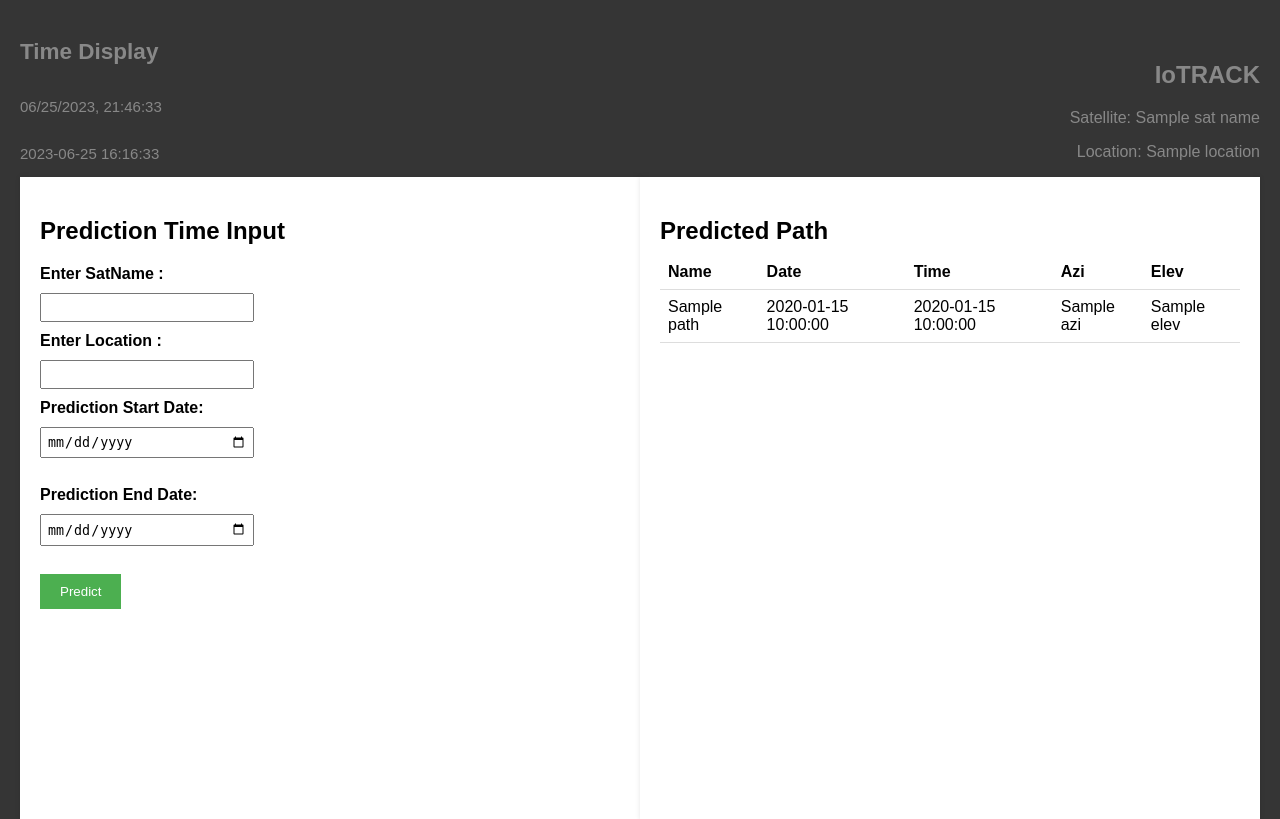
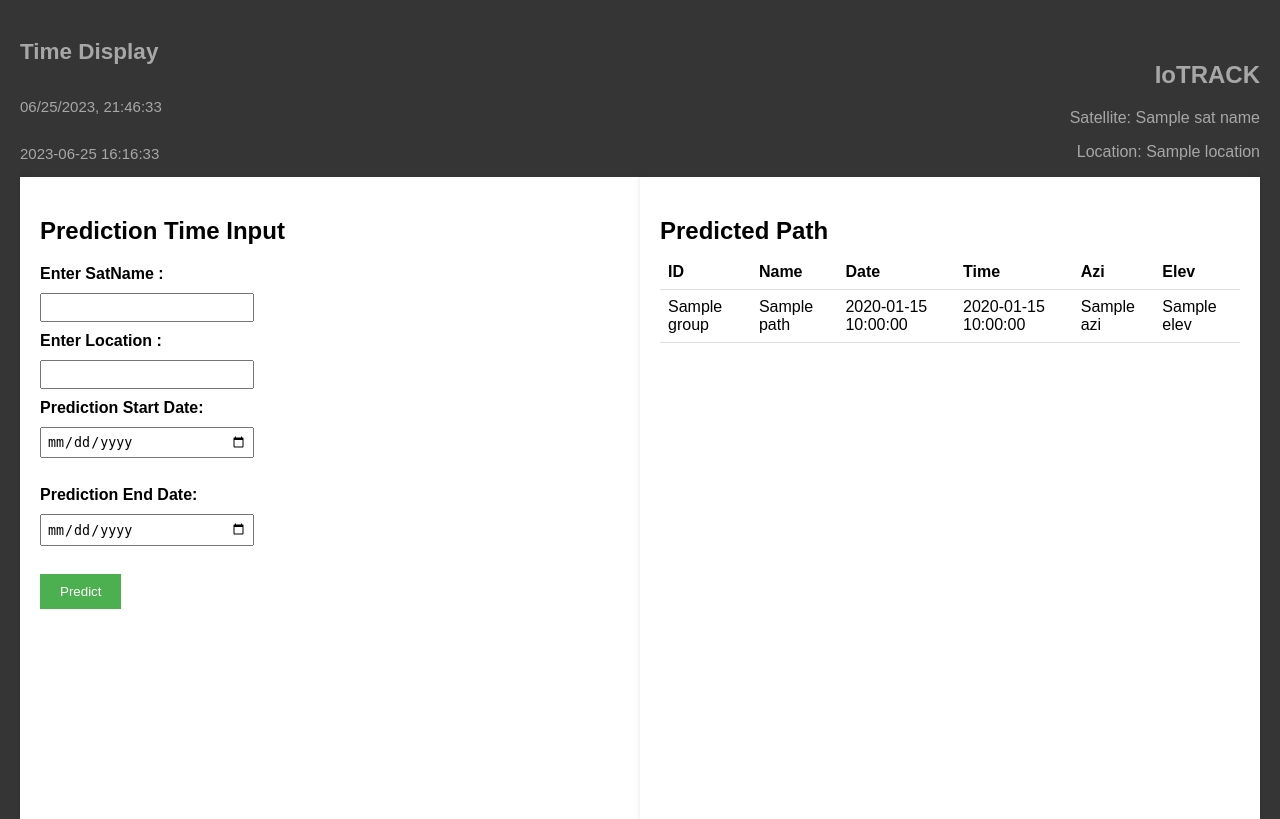
Before and after one commit to manushyaaa/IoTRACK, a Flask app: template __new___/src/templates/app.html in a window 1280 px wide. Shown: the top 819 px of the page. Run offline with Flask 3, Linux system fonts and the light colour scheme; the template is opened without the code that fills it: most values are stand-ins (such as "Sample title", 1, 10 or a date in 2020).

Commit message:
added Database support for PredictPrecise op

```diff
--- a/__new___/src/app.py
+++ b/__new___/src/app.py
@@ -4,11 +4,23 @@ from skyfield.api import wgs84 ,load
 import numpy as np
 from datetime import datetime
 import time ,json
+import sqlite3
+from sqlite3 import Error
 
 app = Flask(__name__)
 app.secret_key = 'key'
 
 ts = load.timescale()
+
+def create_connection():
+    conn = None
+    try:
+        conn = sqlite3.connect('database.db')  # Replace 'database.db' with your desired database file name
+        return conn
+    except Error as e:
+        print(e)
+
+    return conn
 
 
 @app.route('/')
@@ -69,45 +81,94 @@ def mainPage():
 
 def predict(sy , sm , sd , ey , em , ed):
 
-    predictedPath = []
-    t = ts.now()
+    try :
+        predictedPath = []
+        t = ts.now()
 
-    satellite = getTLE(session['satName'])
-    latNS, logEW = getLocation(session['location'])
-    bpl = wgs84.latlon(latNS, logEW)
+        satellite = getTLE(session['satName'])
+        latNS, logEW = getLocation(session['location'])
+        bpl = wgs84.latlon(latNS, logEW)
 
 
-    difference = satellite - bpl
+        difference = satellite - bpl
 
-    predictionStartTime=  ts.utc(sy , sm, sd)
-    predictionEndTime = ts.utc( ey , em , ed)
+        predictionStartTime=  ts.utc(sy , sm, sd)
+        predictionEndTime = ts.utc( ey , em , ed)
 
 
-    t , events  = satellite.find_events(bpl, predictionStartTime, predictionEndTime , altitude_degrees=0)
-    event_names = 'AOS', 'MAX', 'LOS'
+        t , events  = satellite.find_events(bpl, predictionStartTime, predictionEndTime , altitude_degrees=0)
+        event_names = 'AOS', 'MAX', 'LOS'
+
+
+        group_id = 0
+        current_group_id = None
+
+        for (ti, event) in zip(t, events):
+
+            timePath = ti
+            topocentric = difference.at(timePath)
+            alt, az, distance = topocentric.altaz()
+
+            name = event_names[event]
 
 
 
-    for (ti, event) in zip(t, events):
+            if name == 'AOS':
+                current_group_id = group_id
+                group_id += 1
 
-        timePath = ti
-        topocentric = difference.at(timePath)
-        alt, az, distance = topocentric.altaz()
+            path = {
+                'group' : group_id,
+                'name' : name ,
+                'date' : ti.utc_strftime('%d-%b-%y'),
+                'time' : ti.utc_strftime('%H:%M:%S'),
+                'azi' :  np.round(alt.degrees, 2),
+                'elev' : np.round(az.degrees, 2)
+            }
+            predictedPath.append(path)
+            conn = create_connection()
+            if conn:
+                cursor = conn.cursor()
+                cursor.execute("DROP TABLE IF EXISTS predicted_path")  # Clear the existing table if it exists
+                cursor.execute(
+                    """
+                    CREATE TABLE IF NOT EXISTS predicted_path (
+                        group_id INTEGER,
+                        name TEXT,
+                        date TEXT,
+                        time TEXT,
+                        azi REAL,
+                        elev REAL
+                    )
+                    """
+                )  # Create the table to store the predicted path
 
-        name = event_names[event]
+                for path in predictedPath:
+                    cursor.execute(
+                        """
+                        INSERT INTO predicted_path (group_id, name, date, time, azi, elev)
+                        VALUES (?, ?, ?, ?, ?, ?)
+                        """,
+                        (
+                            path['group'],
+                            path['name'],
+                            path['date'],
+                            path['time'],
+                            path['azi'],
+                            path['elev'],
+                        ),
+                    )  # Insert each path into the table
 
-        path = {
-            'name' : name ,
-            'date' : ti.utc_strftime('%d-%b-%y'),
-            'time' : ti.utc_strftime('%H:%M:%S'),
-            'azi' :  np.round(alt.degrees, 2),
-            'elev' : np.round(az.degrees, 2)
-        }
-        predictedPath.append(path)
-        print('done')
+                conn.commit()
+                conn.close()
 
-        print(json.dumps(predictedPath , indent = 2))
-    return predictedPath
+
+
+
+        return predictedPath
+    except Exception as e :
+        print("Prediction Error : " , e)
+        return None
 
 if __name__ == '__main__':
     app.run(debug=True)
--- a/__new___/src/static/styles.css
+++ b/__new___/src/static/styles.css
@@ -20,7 +20,7 @@ body {
     grid-area: 1 / 2 / 2 / 3;
     align-self: flex-end;
     text-align: right;
-    color: #888;
+    color: #a7a7a7;
   }
 
   /* Time container */
@@ -31,7 +31,7 @@ body {
     justify-content: center;
     align-items: flex-start;
     padding-right: 20px;
-    color: #888;
+    color: #a7a7a7;
     font-size: 15px;
   }
 
--- a/__new___/src/templates/app.html
+++ b/__new___/src/templates/app.html
@@ -55,6 +55,7 @@
             <div class="table-container">
                 <table>
                     <tr>
+                        <th>ID</th>
                         <th>Name</th>
                         <th>Date</th>
                         <th>Time</th>
@@ -63,6 +64,7 @@
                     </tr>
                     {% for path in prediction %}
                         <tr>
+                            <td>{{ path.group }}</td>
                             <td>{{ path.name }}</td>
                             <td>{{ path.date }}</td>
                             <td>{{ path.time }}</td>
```
Also changed, not shown: database.db (added).
